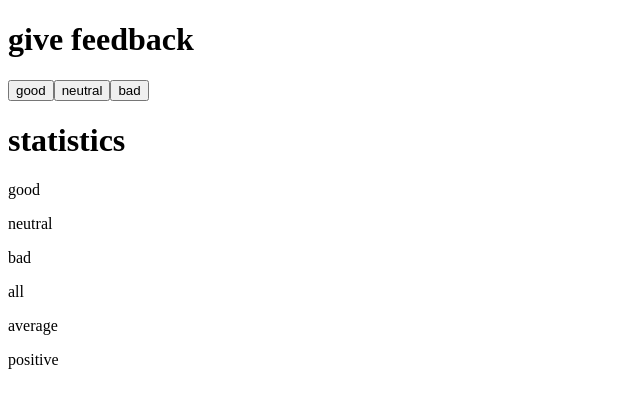
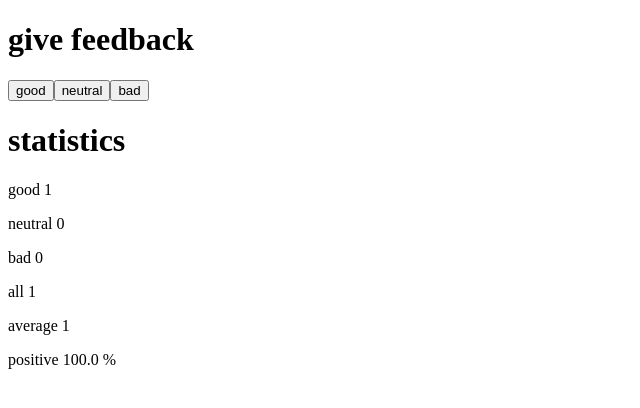
Before and after one commit to alexandremkf/Full-Stack---Parte-1, a React (Vite) app: page / in a window 1280 px wide. Both pictures are taken after a click on the button "good". Shown: the top 408 px of the page, without its empty margins (0-640 px from the left). Built offline with nearby package versions, Linux system fonts and the light colour scheme.

Commit message:
Dei uma geral e finalizei o primeiro projeto.

```diff
--- a/src/App.jsx
+++ b/src/App.jsx
@@ -1,4 +1,8 @@
 import { useState } from 'react'
+
+const StatisticLine = ({ text, value }) => {
+  return <p>{text} {value}</p>
+}
 
 const Statistics = ({good, neutral, bad}) => {
   const total = good + neutral + bad
@@ -7,14 +11,17 @@ const Statistics = ({good, neutral, bad}) => {
     return <p>No feedback given</p>
   }
 
+  const average = (good - bad) / total
+  const positive = (good / total) * 100
+
   return(
     <div>
-      <StatisticLine text="good" value good />
-      <StatisticLine text="neutral" value ={neutral} />
-      <StatisticLine text="bad" value ={bad} />
-      <StatisticLine text="all" value ={all} />
-      <StatisticLine text="average" value ={average} />
-      <StatisticLine text="positive" value ={`${positive} %`} />
+      <StatisticLine text="good" value={good} />
+      <StatisticLine text="neutral" value={neutral} />
+      <StatisticLine text="bad" value={bad} />
+      <StatisticLine text="all" value={total} />
+      <StatisticLine text="average" value={average} />
+      <StatisticLine text="positive" value={`${positive.toFixed(1)} %`} />
     </div>
   )
 }
@@ -23,26 +30,18 @@ const App = () => {
   const [good, setGood] = useState(0)
   const [neutral, setNeutral] = useState(0)
   const [bad, setBad] = useState(0)
-  const [all, setAll] = useState(0)
-  const [average, setAverage] = useState(0)
-  const [positive, setPositive] = useState(0)
 
   return (
     <div>
       <h1>give feedback</h1>
 
-      <button>good</button>
-      <button>neutral</button>
-      <button>bad</button>
+      <button onClick={() => setGood(good + 1)}>good</button>
+      <button onClick={() => setNeutral(neutral + 1)}>neutral</button>
+      <button onClick={() => setBad(bad + 1)}>bad</button>
 
       <h1>statistics</h1>
 
-      <p>good </p>
-      <p>neutral </p>
-      <p>bad </p>
-      <p>all </p>
-      <p>average </p>
-      <p>positive </p>
+      <Statistics good={good} neutral={neutral} bad={bad} />
 
     </div>
   )
```
